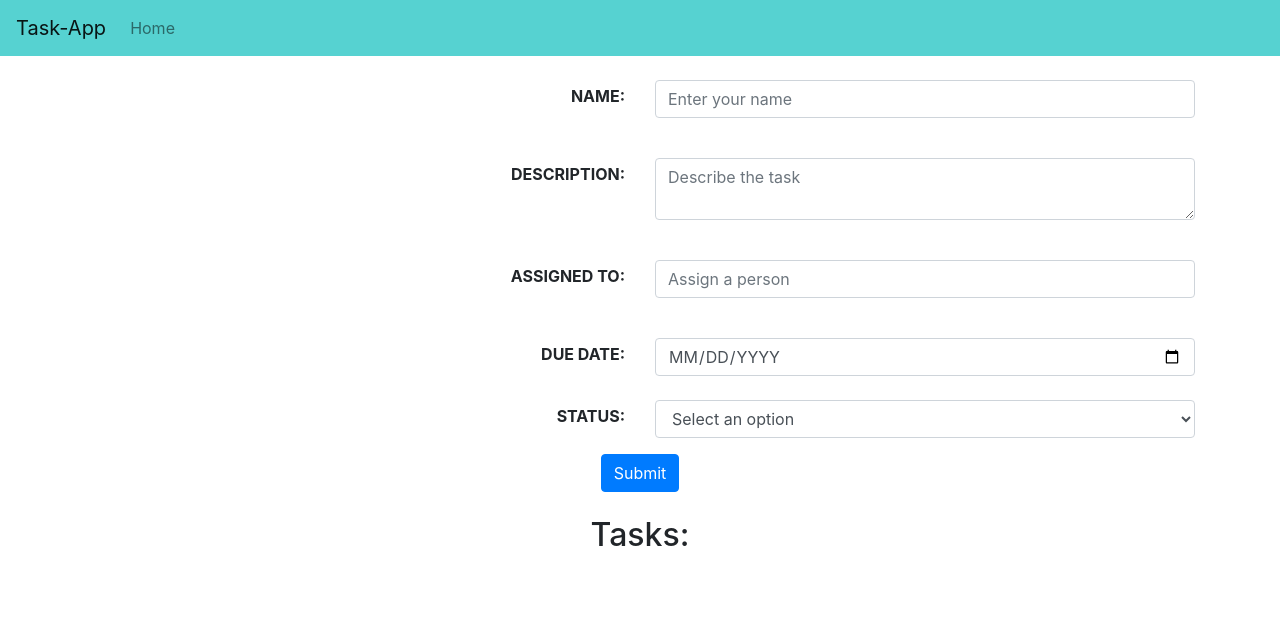
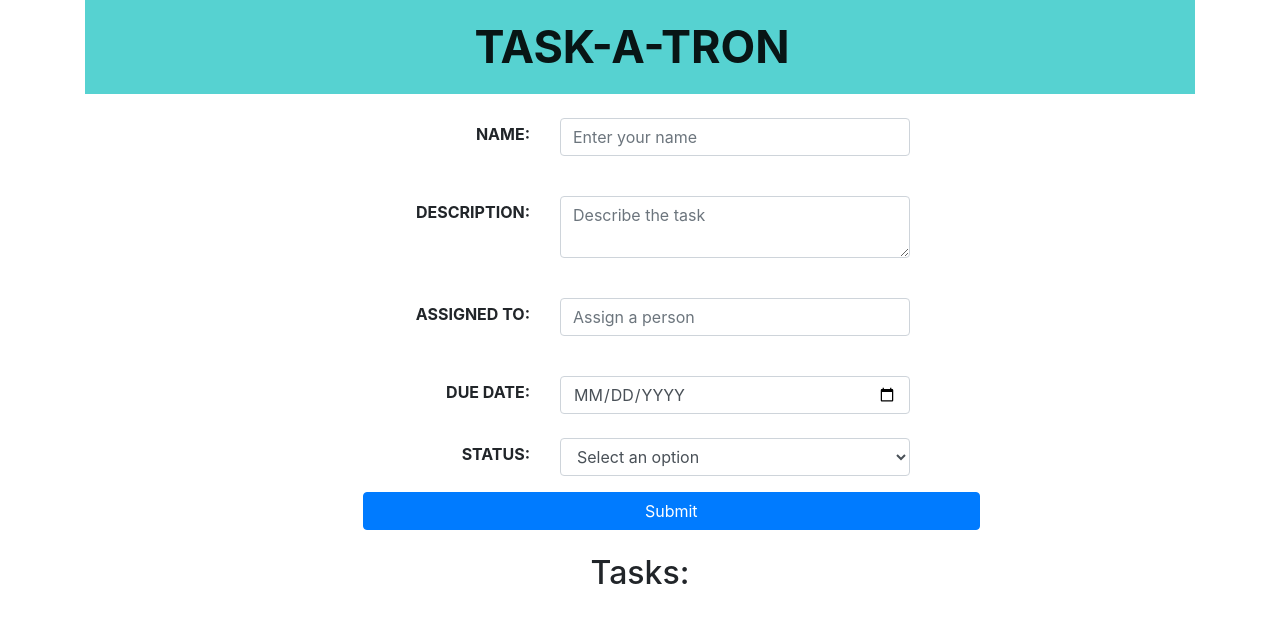
Before and after one commit to Rsiow/task-app, a plain HTML site: page index.html in a window 1280 px wide. Drawn offline with nearby package versions, Linux system fonts and the light colour scheme.

Commit message:
website look updated, add in task card task descriptions

```diff
--- a/css/styles.css
+++ b/css/styles.css
@@ -1,5 +1,15 @@
 nav {
     background-color: #56D2D1 !important;
+}
+
+#text-size {
+    font-size: 45px;
+    font-weight: bold;
+}
+
+#submit-button {
+    display: block;
+    width: 100%;
 }
 
 #date-input {
--- a/index.html
+++ b/index.html
@@ -15,28 +15,31 @@
 <body>
     <!-- Navbar -->
     <header>
-        <nav class="navbar navbar-expand-lg navbar-light">
-            <a class="navbar-brand" href="#">Task-App</a>
-            <button class="navbar-toggler" type="button" data-toggle="collapse" data-target="#navbarNavDropdown"
+        <div class="container">
+            <nav class="navbar navbar-expand-lg navbar-light text justify-content-center">
+                <a id="text-size" class="navbar-brand" href="name">TASK-A-TRON</a>
+                <!-- <button class="navbar-toggler" type="button" data-toggle="collapse" data-target="#navbarNavDropdown"
                     aria-controls="navbarNavDropdown" aria-expanded="false" aria-label="Toggle navigation">
                     <span class="navbar-toggler-icon"></span>
-            </button>
-            <div class="collapse navbar-collapse" id="navbarNavDropdown">
+                </button> -->
+                <!-- <div class="collapse navbar-collapse" id="navbarNavDropdown">
                     <ul class="navbar-nav">
                         <li class="nav-item">
                             <a class="nav-link" href="#">Home <span class="sr-only">(current)</span></a>
                         </li>
                     </ul>
+                </div> -->
+            </nav>
         </div>
-        </nav>
     </header>
     <!-- Name input -->
     <div class="container">
         <div class="row">
-            <div class="col text-right pt-4 mt-1">
+            <div class="col-3"></div>
+            <div class="col-2 text-right pt-4 mt-1">
                 <label for="name" class="text-uppercase font-weight-bold">Name: </label>
             </div>
-            <div class="col">
+            <div class="col-4">
                 <div id="name-input" class="form-group pt-4">
                     <input type="text" class="form-control" id="name" placeholder="Enter your name" name="name"
                         required>
@@ -45,13 +48,15 @@
                     </div>
                 </div>
             </div>
+            <div class="col-3"></div>
         </div>
         <!-- Description input -->
         <div class="row">
-            <div class="col text-right pt-4 mt-1">
+            <div class="col-3"></div>
+            <div class="col-2 text-right pt-4 mt-1">
                 <label for="description" class="text-uppercase font-weight-bold">Description: </label>
             </div>
-            <div class="col">
+            <div class="col-4">
                 <form id="description-input">
                     <div class="mb-3 pt-4">
                         <textarea type="text" class="form-control" id="description" placeholder="Describe the task"
@@ -62,13 +67,15 @@
                     </div>
                 </form>
             </div>
+            <div class="col-3"></div>
         </div>
         <!-- Assignee Input -->
         <div class="row">
-            <div class="col text-right pt-4 mt-1">
+            <div class="col-3"></div>
+            <div class="col-2 text-right pt-4 mt-1">
                 <label for="assigned-person" class="text-uppercase font-weight-bold">Assigned To: </label>
             </div>
-            <div class="col">
+            <div class="col-4">
                 <div id="assigned-input" class="form-group pt-4">
                     <input type="text" class="form-control" id="assigned-person" placeholder="Assign a person"
                         name="assigned-person" required>
@@ -77,25 +84,29 @@
                     </div>
                 </div>
             </div>
+            <div class="col-3"></div>
         </div>
         <!-- Due Date input -->
         <div class="row">
-            <div class="col text-right pt-4 mt-1">
+            <div class="col-3"></div>
+            <div class="col-2 text-right pt-4 mt-1">
                 <label for="date-input" class="text-uppercase font-weight-bold">Due Date: </label>
             </div>
-            <div id="date-target" class="col pt-4">
+            <div id="date-target" class="col-4 pt-4">
                 <input type="date" class="form-control" id="date-input" name="date-input">
                 <div class="invalid-feedback">
                     Input a date
                 </div>
             </div>
+            <div class="col-3"></div>
         </div>
         <!-- Status Input -->
         <div class="row">
-            <div class="col text-right pt-4 mt-1">
+            <div class="col-3"></div>
+            <div class="col-2 text-right pt-4 mt-1">
                 <label for="status" class="text-uppercase font-weight-bold">Status: </label>
             </div>
-            <div class="col">
+            <div class="col-4">
                 <div id="status-input" class="form-group pt-4">
                     <select class="form-control" id="status" name="status">
                         <option value=''>Select an option</option>
@@ -108,13 +119,22 @@
                     </div>
                 </div>
             </div>
+            <div class="col-3"></div>
         </div>
         <!-- Submit button -->
-        <div class="text-center">
+        <div class="container">
+            <div class="row">
+                <div class="col-3"></div>
+                <div class="col-7">
+                    <div id="submit-button" class="row justify-content-center">
                         <input type="submit" id="submit-button" class="btn btn-primary" value="Submit">
                     </div>
+                </div>
+                <div class="col-2"></div>
+            </div>
+        </div>
         <div id="task-card" class="row justify-content-center pt-4">
-            <h2>Tasks: </h2>
+            <h2>Tasks:</h2>
         </div>
 
 
--- a/js/taskManager.js
+++ b/js/taskManager.js
@@ -1,15 +1,15 @@
 const createTaskHtml = (id, name, description, assignedTo, dueDate, status) => {
     const html = `<li id="individual-card" class="card" data-task-id="${id}" style="min-width: 50vw">
             <div class="card-body">
-                <h5 class="card-title">${name}</h5>
+                <h5 class="card-title">Name: ${name}</h5>
                 <p class="card-text">
-                    ${description}
+                    Task Description: ${description}
                 </p>
-                <p class="card-text">${assignedTo} To</p>
-                <p class="card-text">${dueDate}</p>
+                <p class="card-text">${assignedTo} is on the job!</p>
+                <p class="card-text">Finish by: ${dueDate}</p>
                 <div class="card-footer row">
                     <div class="col-6">
-                        <p class="card-text"><b>${status}</b></p>
+                        <p class="card-text"><b>Task status: ${status}</b></p>
                     </div>
                     <div class="col-3">
                         <button id="done-invisible" class="btn btn-outline-success done-button">
```
Lines whose indentation alone changed are shown as unchanged.
